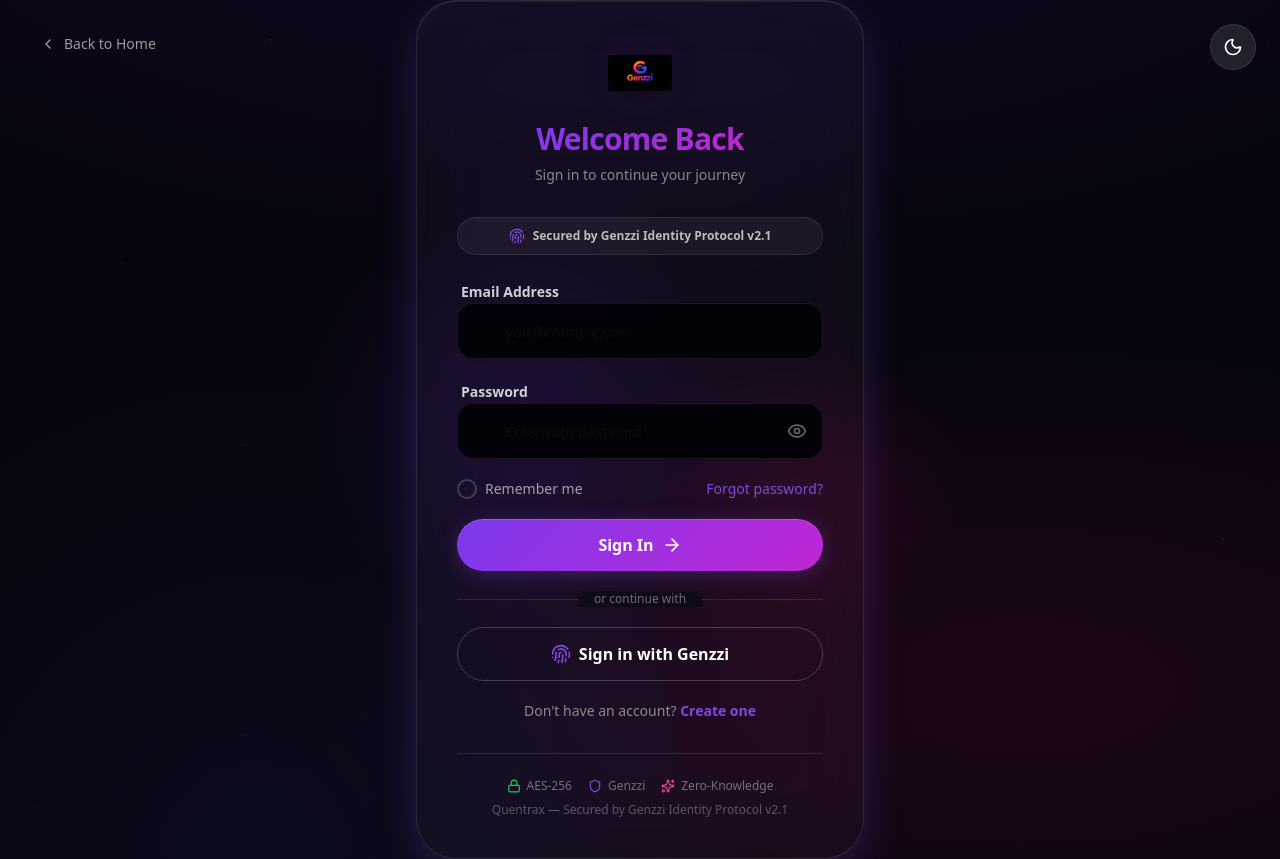
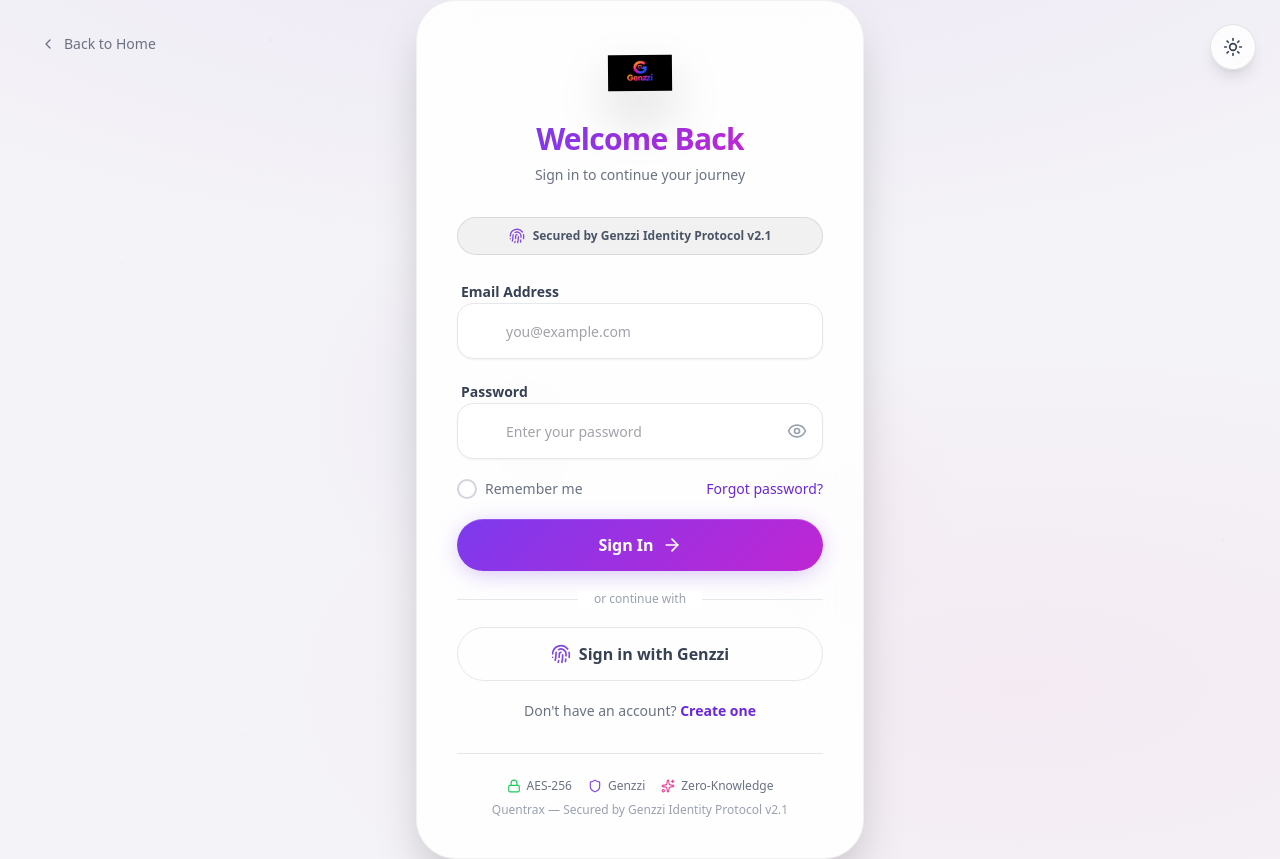
Before and after one commit to MuthuPandi-1963/Genzzi-Quentrax, a Next.js app in the folder web/: page /login in a window 1280 px wide. Built offline with nearby package versions, Linux system fonts and the light colour scheme.

Commit message:
update:theme provider

```diff
--- a/web/app/(auth)/login/page.tsx
+++ b/web/app/(auth)/login/page.tsx
@@ -1,7 +1,8 @@
 "use client";
 
-import { useState, useMemo } from "react";
+import { useState, useMemo, useEffect } from "react";
 import { motion, AnimatePresence } from "framer-motion";
+import { useTheme } from "next-themes";
 import {
   Eye,
   EyeOff,
@@ -24,7 +25,7 @@
                                                 //         with the SiteLogo component used everywhere else in the project
 
 export default function LoginPage() {
-  const [theme, setTheme] = useState<"dark" | "light">("dark");
+  const { resolvedTheme, setTheme } = useTheme();
   const [email, setEmail] = useState("");
   const [password, setPassword] = useState("");
   const [showPassword, setShowPassword] = useState(false);
@@ -37,8 +38,8 @@
   const [mfaCode, setMfaCode] = useState("");
   const [shake, setShake] = useState(false);
 
-  const isDark = theme === "dark";
-  const toggleTheme = () => setTheme((prev) => (prev === "dark" ? "light" : "dark"));
+  const isDark = resolvedTheme === "dark";
+  const toggleTheme = () => setTheme(resolvedTheme === "dark" ? "light" : "dark");
 
   const particles = useMemo(() => {
     const rand = (n: number) => {
--- a/web/app/(auth)/register/page.tsx
+++ b/web/app/(auth)/register/page.tsx
@@ -2,6 +2,7 @@
 
 import { useState, useMemo, useRef } from "react";
 import { motion, AnimatePresence, useMotionValue, useSpring } from "framer-motion";
+import { useTheme } from "next-themes";
 import {
   Eye, EyeOff, Mail, Lock, User, ArrowRight,
   Fingerprint, Shield, Sparkles, Loader2, AlertCircle,
@@ -349,7 +350,7 @@
    MAIN PAGE
    ══════════════════════════════════════════════════════════ */
 export default function RegisterPage() {
-  const [theme, setTheme]           = useState<"dark"|"light">("dark");
+  const { resolvedTheme, setTheme } = useTheme();
   const [step, setStep]             = useState<1|2>(1);
   const [name, setName]             = useState("");
   const [email, setEmail]           = useState("");
@@ -364,7 +365,7 @@
   const [username, setUsername]     = useState("");
   const [role, setRole]             = useState<"learner"|"educator"|"">("");
 
-  const isDark = theme === "dark";
+  const isDark = resolvedTheme === "dark";
   const strength = getStrength(password);
   const pwMatch  = confirm.length > 0 && password === confirm;
 
@@ -451,7 +452,7 @@
 
       {/* theme toggle */}
       <motion.button
-        onClick={() => setTheme(t => t==="dark"?"light":"dark")}
+        onClick={() => setTheme(resolvedTheme === "dark" ? "light" : "dark")}
         className={`fixed top-6 right-6 z-50 p-3 rounded-xl border transition-all ${
           isDark
             ? "bg-white/10 hover:bg-white/20 text-white border-white/10"
--- a/web/app/(public)/page.tsx
+++ b/web/app/(public)/page.tsx
@@ -5,6 +5,7 @@
 import PublicFooter from "@/components/footer/PubicFooter";
 import { useState, useEffect, useRef } from "react";
 import { motion, AnimatePresence, useScroll, useTransform, useSpring, useMotionValue } from "framer-motion";
+import { useTheme } from "next-themes";
 import {
   Shield,
   Lock,
@@ -250,7 +251,7 @@
 /* ─── Main component ────────────────────────────────────────── */
 
 export default function LandingPage() {
-const [theme, setTheme] = useState<"dark" | "light">("light");
+  const { resolvedTheme } = useTheme();
   const [currentTagline, setCurrentTagline] = useState(0);
 
   const { scrollYProgress } = useScroll();
@@ -266,8 +267,7 @@
     return () => clearInterval(interval);
   }, []);
 
-  const toggleTheme = () => setTheme((p) => (p === "dark" ? "light" : "dark"));
-  const isDark = theme === "dark";
+  const isDark = resolvedTheme === "dark";
 
   const bgImage = isDark
     ? `radial-gradient(ellipse 80% 50% at 50% -20%, hsl(263 70% 20% / 0.3), transparent),
--- a/web/app/globals.css
+++ b/web/app/globals.css
@@ -1,6 +1,5 @@
 @import 'tailwindcss';
-
-/* ═══════════════════════════════════════════════════════════════
+@custom-variant dark (&:where(.dark, .dark *));/* ═══════════════════════════════════════════════════════════════
    QUIZ APP — TAILWIND V4 GLOBAL THEME
    Color Theory: Deep Purple Space + Neon Accents + Glassmorphism
    ═══════════════════════════════════════════════════════════════ */
@@ -805,10 +804,7 @@
   animation: shimmer 1.5s ease-in-out infinite;
 }
 
-/* ═══════════════════════════════════════════════════════════════
-   THEME OVERRIDES (High Specificity)
-   ═══════════════════════════════════════════════════════════════ */
-:root, [data-theme="light"] {
+html, html.light, :root {
   --color-background: #f8f7fc;
   --color-background-elevated: #ffffff;
   --color-foreground: #1a1429;
@@ -820,7 +816,7 @@
   --color-accent: #c026d3;
 }
 
-[data-theme="dark"] {
+html.dark {
   --color-background: #110c1c;
   --color-background-elevated: #1a1429;
   --color-foreground: #ffffff;
--- a/web/app/layout.tsx
+++ b/web/app/layout.tsx
@@ -7,7 +7,7 @@
     <html lang="en" suppressHydrationWarning>
       <body>
         <QueryProvider>
-          <ThemeProvider attribute="data-theme" defaultTheme="system" enableSystem disableTransitionOnChange>
+          <ThemeProvider attribute="class" defaultTheme="system" enableSystem disableTransitionOnChange>
             {children}
           </ThemeProvider>
         </QueryProvider>
```
